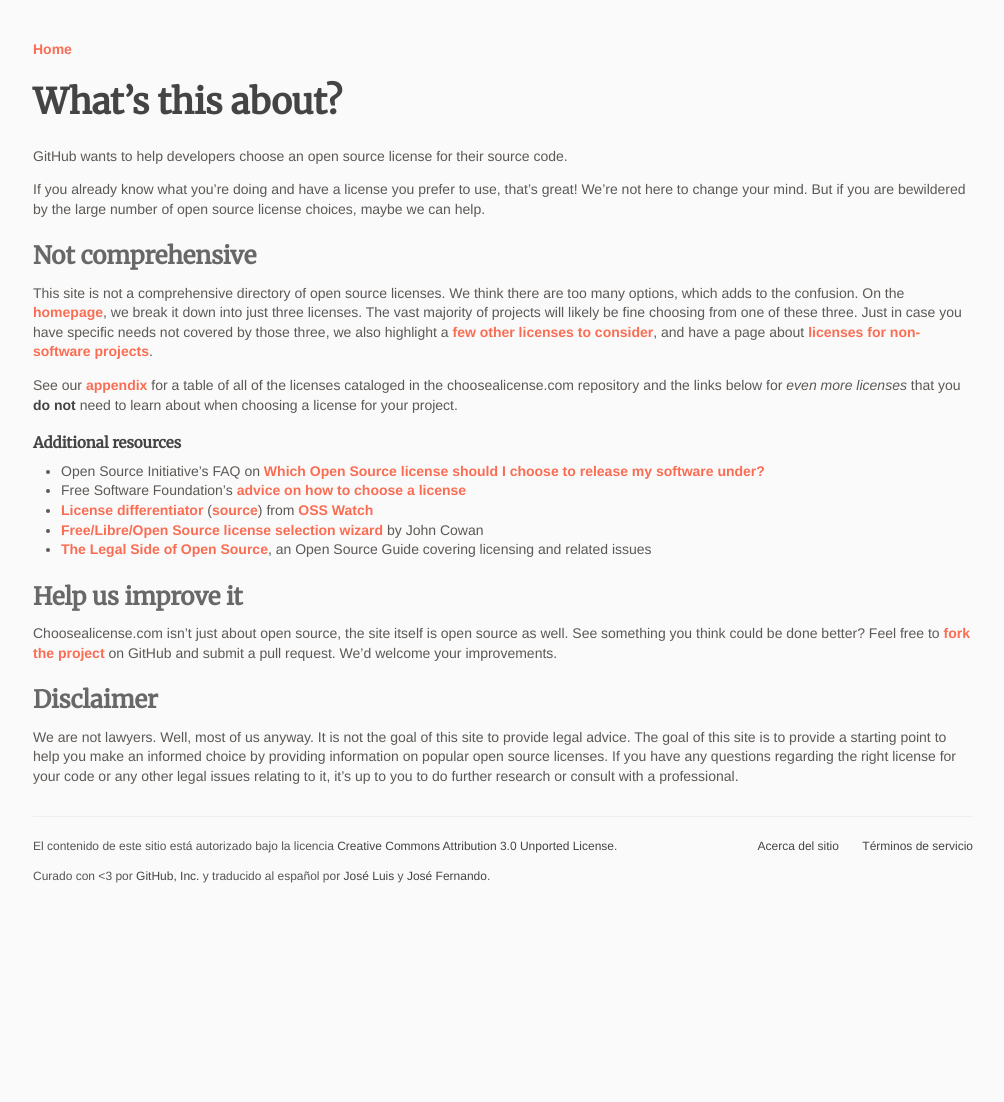
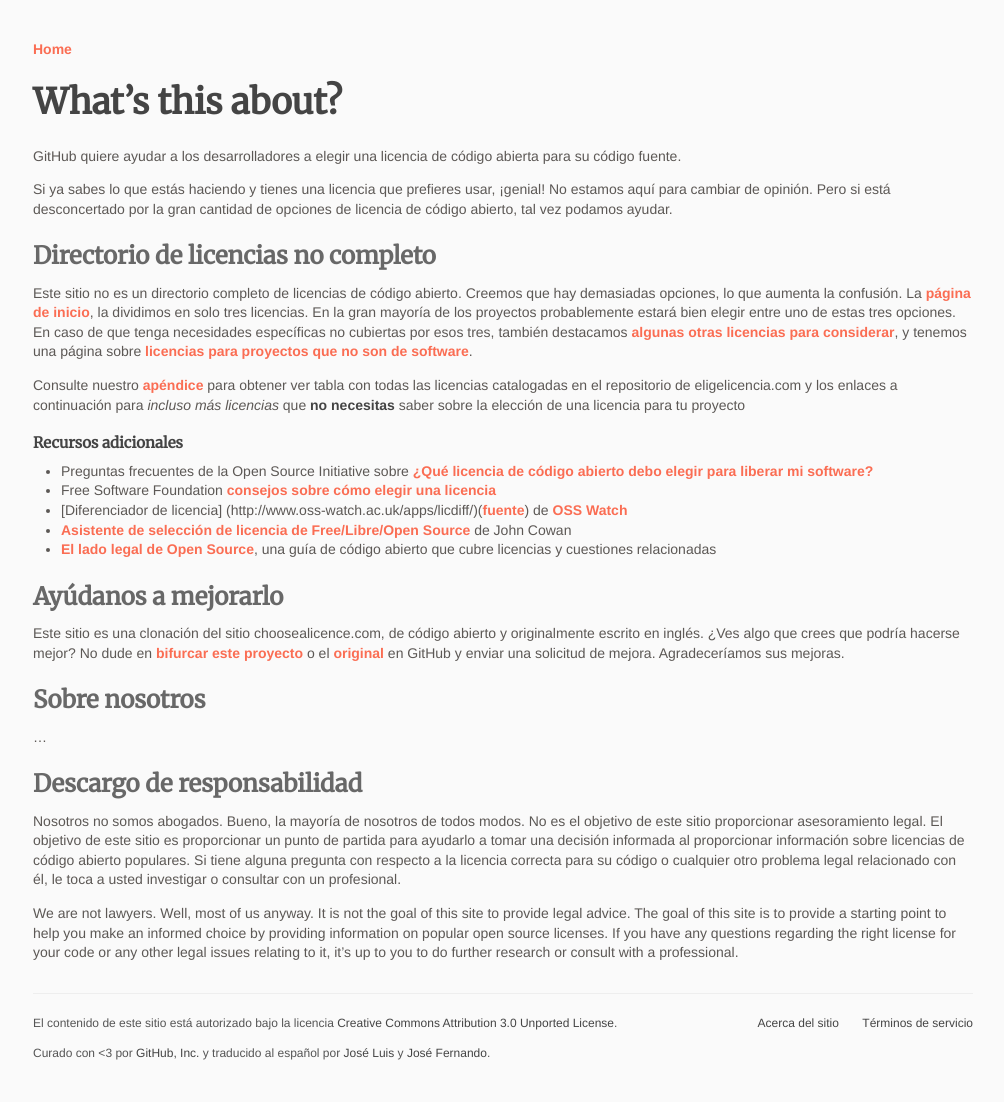
Before and after one commit to Eligelicencia/eligeUnaLicencia, a Jekyll site: the page built from about.md, in a window 1280 px wide. Shown: the whole page, without its empty margins (137-1141 px from the left). Built offline with Jekyll 4.4.1, drawn with Linux system fonts in a browser that asks for light colours; before the commit the page ends 925 px from its top, so only the background shows below that.

Commit message:
Update about.md

```diff
--- a/about.md
+++ b/about.md
@@ -4,30 +4,36 @@
 title: "What's this about?"
 ---
 
-GitHub wants to help developers choose an open source license for their source code.
+GitHub quiere ayudar a los desarrolladores a elegir una licencia de código abierta para su código fuente.
 
-If you already know what you're doing and have a license you prefer to use, that's great! We're not here to change your mind. But if you are bewildered by the large number of open source license choices, maybe we can help.
+Si ya sabes lo que estás haciendo y tienes una licencia que prefieres usar, ¡genial! No estamos aquí para cambiar de opinión. Pero si está desconcertado por la gran cantidad de opciones de licencia de código abierto, tal vez podamos ayudar.
 
-## Not comprehensive
+## Directorio de licencias no completo
 
-This site is not a comprehensive directory of open source licenses. We think there are too many options, which adds to the confusion. On the [homepage](/), we break it down into just three licenses. The vast majority of projects will likely be fine choosing from one of these three. Just in case you have specific needs not covered by those three, we also highlight a [few other licenses to consider](/licenses/), and have a page about [licenses for non-software projects](/non-software/).
+Este sitio no es un directorio completo de licencias de código abierto. Creemos que hay demasiadas opciones, lo que aumenta la confusión. La [página de inicio](/), la dividimos en solo tres licencias. En la gran mayoría de los proyectos probablemente estará bien elegir entre uno de estas tres opciones. En caso de que tenga necesidades específicas no cubiertas por esos tres, también destacamos [algunas otras licencias para considerar](/licences/), y tenemos una página sobre [licencias para proyectos que no son de software](/non-software/).
 
-See our [appendix](/appendix) for a table of all of the licenses cataloged in the choosealicense.com repository and the links below for *even more licenses* that you **do not** need to learn about when choosing a license for your project.
+Consulte nuestro [apéndice](/apendix) para obtener ver tabla con todas las licencias catalogadas en el repositorio de eligelicencia.com y los enlaces a continuación para *incluso más licencias* que **no necesitas** saber sobre la elección de una licencia para tu proyecto
 
-### Additional resources
+### Recursos adicionales
 
 {: .bullets}
 
-* Open Source Initiative's FAQ on [Which Open Source license should I choose to release my software under?](https://opensource.org/faq#which-license)
-* Free Software Foundation's [advice on how to choose a license](https://www.gnu.org/licenses/license-recommendations.en.html)
-* [License differentiator](http://www.oss-watch.ac.uk/apps/licdiff/) ([source](https://github.com/ox-it/licdiff)) from [OSS Watch](http://www.oss-watch.ac.uk/)
-* [Free/Libre/Open Source license selection wizard](http://vrici.lojban.org/~cowan/floss/) by John Cowan
-* [The Legal Side of Open Source](https://opensource.guide/legal/), an Open Source Guide covering licensing and related issues
+* Preguntas frecuentes de la Open Source Initiative sobre [¿Qué licencia de código abierto debo elegir para liberar mi software?](Https://opensource.org/faq#which-license)
+* Free Software Foundation [consejos sobre cómo elegir una licencia](https://www.gnu.org/licenses/license-recommendations.en.html)
+* [Diferenciador de licencia] (http://www.oss-watch.ac.uk/apps/licdiff/)([fuente](https://github.com/ox-it/licdiff)) de [OSS Watch](http://www.oss-watch.ac.uk/)
+* [Asistente de selección de licencia de Free/Libre/Open Source](http://vrici.lojban.org/~cowan/floss/) de John Cowan
+* [El lado legal de Open Source](https://opensource.guide/legal/), una guía de código abierto que cubre licencias y cuestiones relacionadas
 
-## Help us improve it
+## Ayúdanos a mejorarlo
 
-Choosealicense.com isn't just about open source, the site itself is open source as well. See something you think could be done better? Feel free to [fork the project](https://github.com/github/choosealicense.com) on GitHub and submit a pull request. We'd welcome your improvements.
+Este sitio es una clonación del sitio choosealicence.com, de código abierto y originalmente escrito en inglés. ¿Ves algo que crees que podría hacerse mejor? No dude en [bifurcar este proyecto](https://github.com/Eligelicencia/eligeUnaLicencia) o el [original](https://github.com/github/choosealicense.com) en GitHub y enviar una solicitud de mejora. Agradeceríamos sus mejoras.
 
-## Disclaimer
+## Sobre nosotros
+
+...
+
+## Descargo de responsabilidad
+
+Nosotros no somos abogados. Bueno, la mayoría de nosotros de todos modos. No es el objetivo de este sitio proporcionar asesoramiento legal. El objetivo de este sitio es proporcionar un punto de partida para ayudarlo a tomar una decisión informada al proporcionar información sobre licencias de código abierto populares. Si tiene alguna pregunta con respecto a la licencia correcta para su código o cualquier otro problema legal relacionado con él, le toca a usted investigar o consultar con un profesional.
 
 We are not lawyers. Well, most of us anyway. It is not the goal of this site to provide legal advice. The goal of this site is to provide a starting point to help you make an informed choice by providing information on popular open source licenses. If you have any questions regarding the right license for your code or any other legal issues relating to it, it's up to you to do further research or consult with a professional.
```
